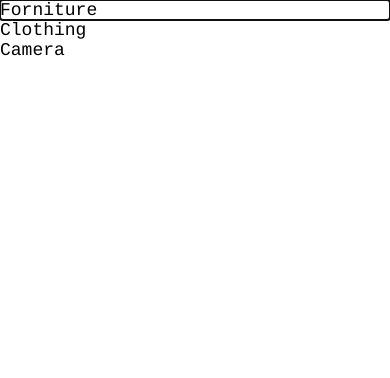
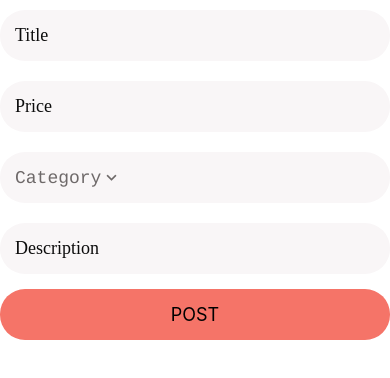
Before and after one commit to LuisMFG1992/myFirstReactNativeApp, a React Native app: screen / in a window 390 px wide. Shown: the top 378 px of the page. Built offline with nearby package versions, Linux system fonts and the light colour scheme.

Commit message:
AppPicker state created

```diff
--- a/app/Screens/ListingEditScreen.js
+++ b/app/Screens/ListingEditScreen.js
@@ -1,4 +1,4 @@
-import React from "react";
+import React, { useState } from "react";
 import * as Yup from "yup";
 import AppPicker from "../components/AppPicker";
 
@@ -24,6 +24,7 @@ const categories = [
 ];
 
 function ListingEditScreen(props) {
+  const [pickerValue, setPickerValue] = useState();
   return (
     <Screen>
       <AppForm
@@ -43,13 +44,21 @@ function ListingEditScreen(props) {
           name="price"
           placeholder="Price"
         />
-        <AppPicker items={categories} name="category" placeholder="Category" />
+        <AppPicker
+          items={categories}
+          name="category"
+          placeholder="Category"
+          pickerValue={pickerValue}
+          setPickerValue={setPickerValue}
+        />
         <AppFormField
           maxLeght={255}
           miltiline
           name="description"
           numberOfLines={3}
           placeholder="Description"
+          pickerValue={pickerValue}
+          setPickerValue={setPickerValue}
         />
         <SubmitButton title="Post" />
       </AppForm>
--- a/app/components/AppPicker.js
+++ b/app/components/AppPicker.js
@@ -15,8 +15,15 @@ import AppText from "./AppText";
 import Screen from "./Screen";
 import { TouchableOpacity } from "react-native";
 
-function AppPicker({ items, icon, placeholder, ...otherProps }) {
-  const [isVisible, setIsVisible] = useState(true);
+function AppPicker({
+  items,
+  icon,
+  placeholder,
+  setPickerValue,
+  pickerValue,
+  ...otherProps
+}) {
+  const [isVisible, setIsVisible] = useState(false);
   return (
     <>
       <TouchableWithoutFeedback onPress={() => setIsVisible(true)}>
@@ -30,7 +37,11 @@ function AppPicker({ items, icon, placeholder, ...otherProps }) {
               style={styles.icon}
             />
           )}
-          <AppText style={styles.text}>{placeholder}</AppText>
+          {pickerValue ? (
+            <AppText style={styles.text}>{pickerValue}</AppText>
+          ) : (
+            <AppText style={styles.placeholder}>{placeholder}</AppText>
+          )}
           <MaterialCommunityIcons
             name={"chevron-down"}
             color={defaultStyles.colors.medium}
@@ -45,7 +56,12 @@ function AppPicker({ items, icon, placeholder, ...otherProps }) {
             data={items}
             keyExtractor={(element) => element.value}
             renderItem={({ item }) => (
-              <TouchableOpacity onPress={() => setIsVisible(false)}>
+              <TouchableOpacity
+                onPress={() => {
+                  setIsVisible(false);
+                  setPickerValue(item.label);
+                }}
+              >
                 <AppText>{item.label}</AppText>
               </TouchableOpacity>
             )}
@@ -73,6 +89,9 @@ const styles = StyleSheet.create({
   icon: {
     marginRight: 10,
   },
+  placeholder: {
+    color: defaultStyles.colors.medium,
+  },
 });
 
 export default AppPicker;
```
